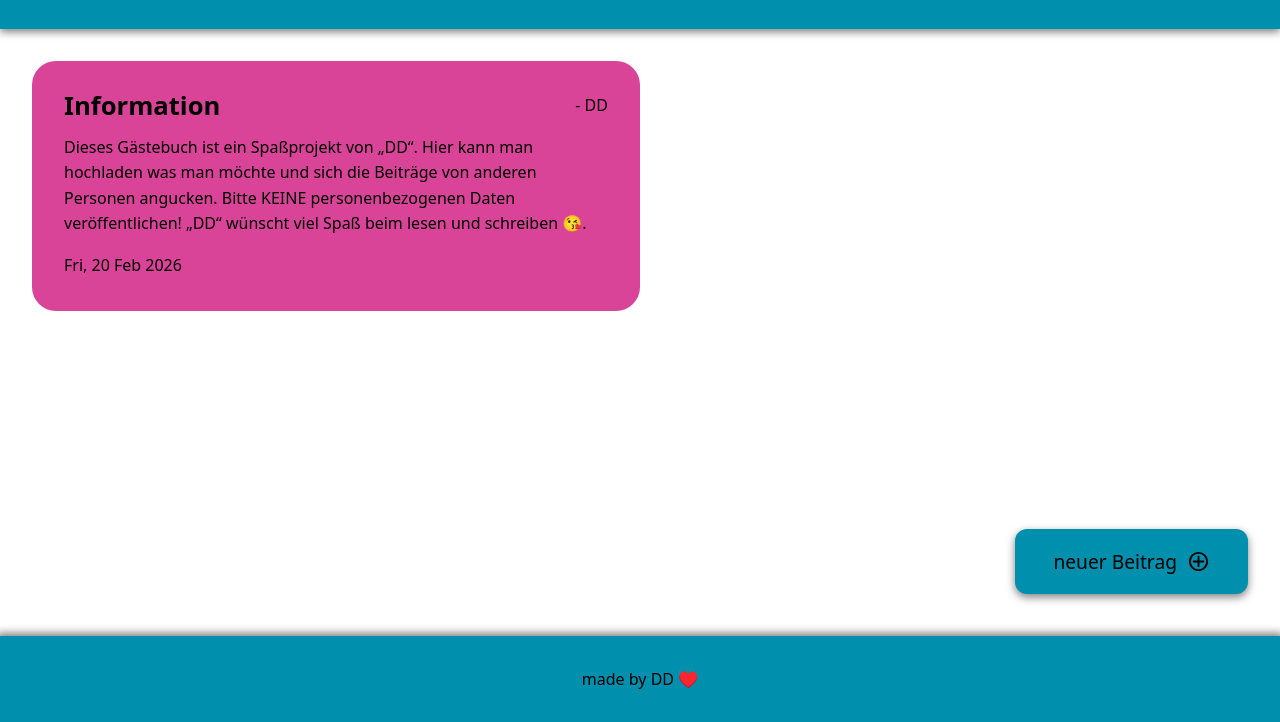
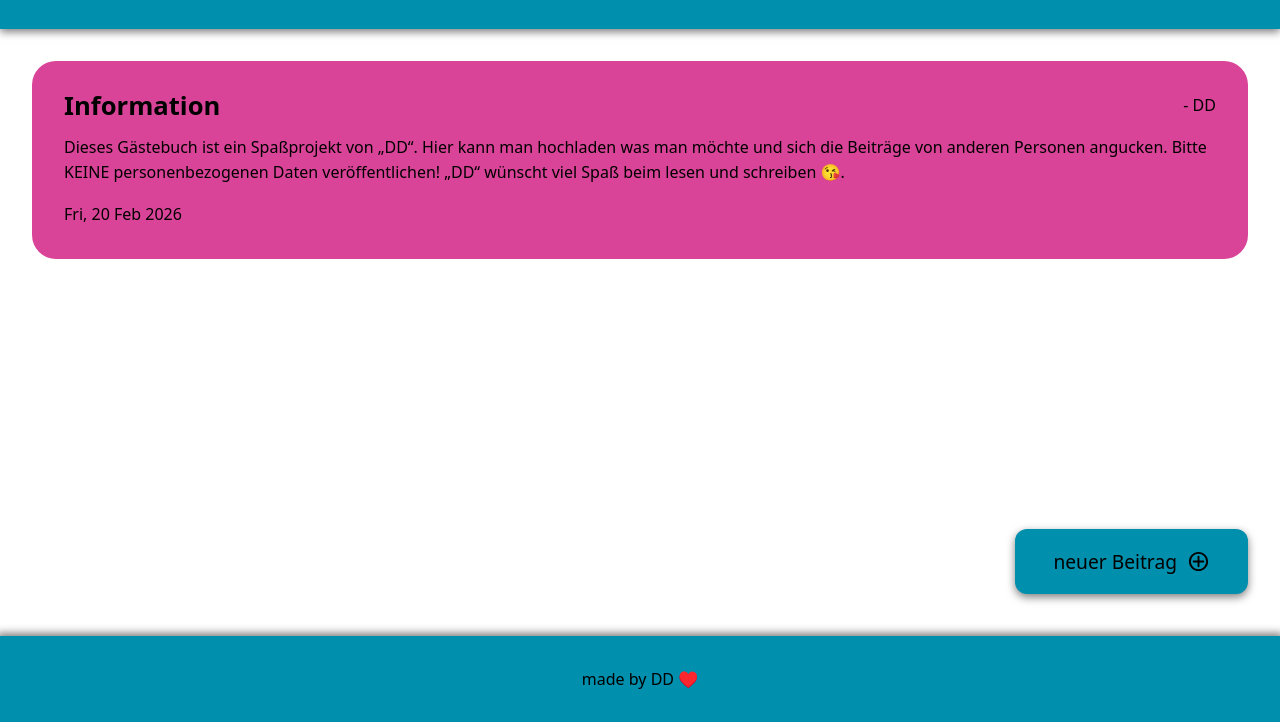
Before and after one commit to kinglelHD/LogBook_GGS, a website: page index.html in a window 1280 px wide. Shown: the part 78-800 px from the top of the page. Drawn offline with Linux system fonts and the light colour scheme; no server answers.

Commit message:
max width

```diff
--- a/style.css
+++ b/style.css
@@ -76,7 +76,6 @@ main {
     gap: 1rem;
     flex: 1 1 250px;
     height: fit-content;
-    max-width: min(50%, 1000px);
 }
 .nachricht.edit {
     outline: .25em solid var(--text-color);
```
